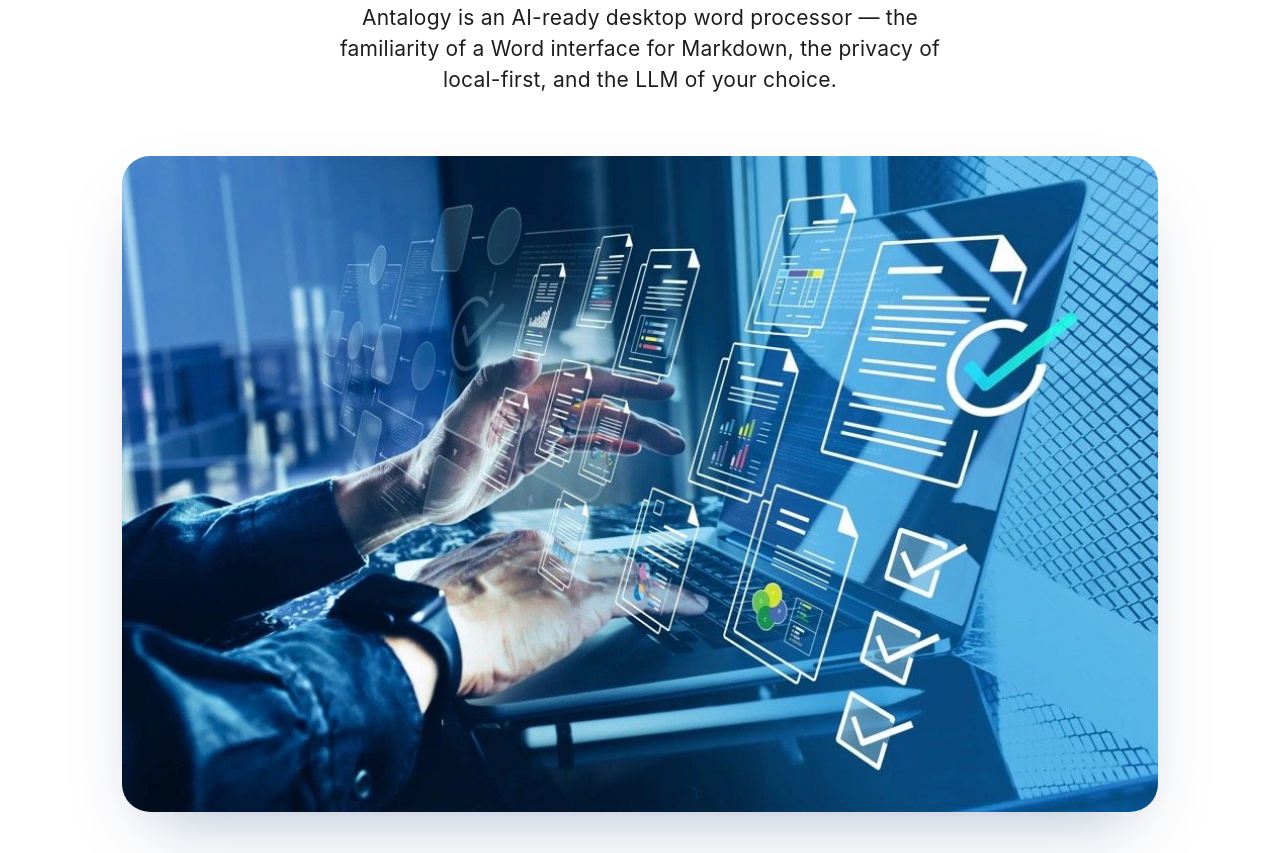
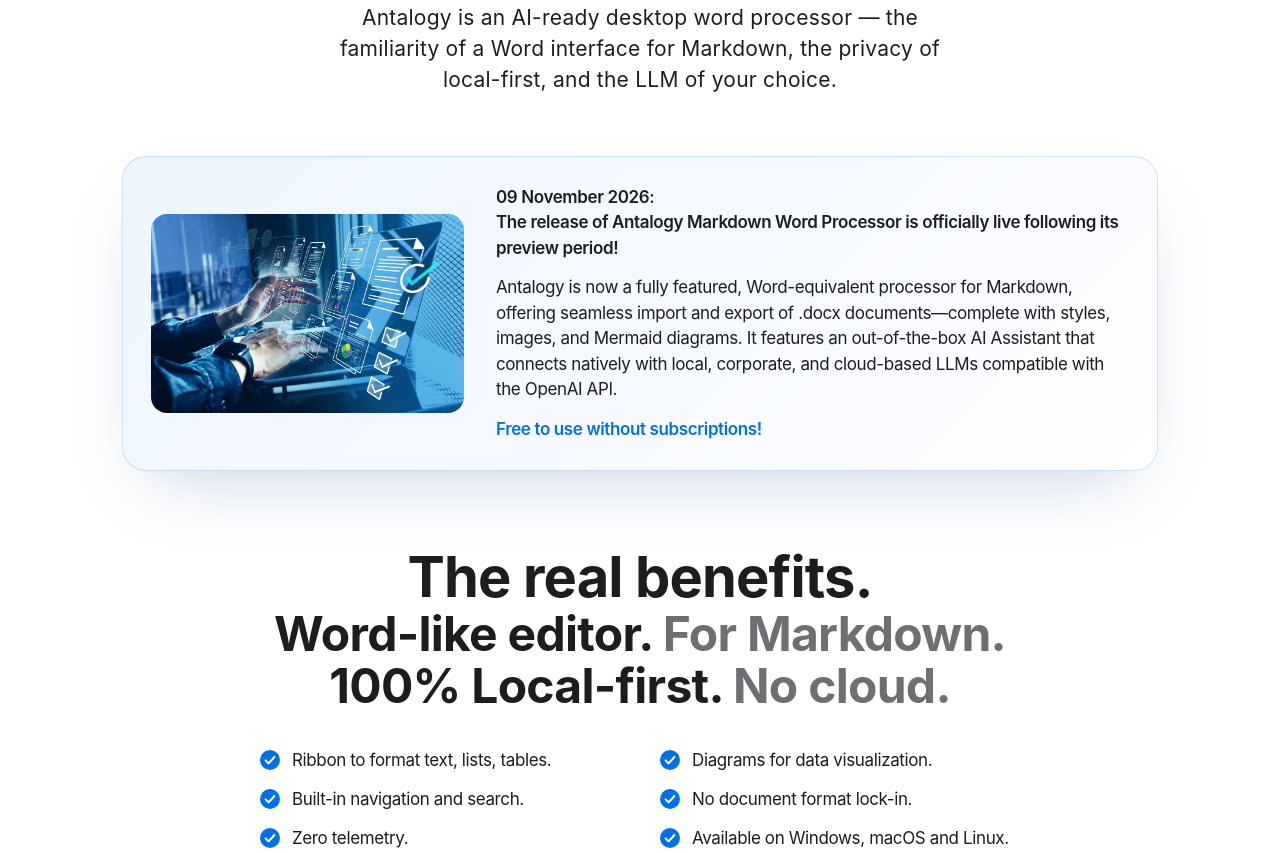
Before and after one commit to Antalogy/site, a plain HTML site: page index.html in a window 1280 px wide. Shown: the part 537-1390 px from the top of the page. Drawn offline with Linux system fonts and the light colour scheme.

Commit message:
updated index with release announcement

```diff
--- a/index.html
+++ b/index.html
@@ -99,11 +99,20 @@
 .hero h1{max-width:820px;margin:0 auto}
 .hero .typ-intro{max-width:660px;margin:26px auto 0;color:var(--ink)}
 .hero-links{display:flex;flex-wrap:wrap;justify-content:center;gap:14px 40px;margin-top:26px}
-.hero-banner{max-width:1080px;margin:60px auto 0;padding:0 22px}
-.hero-banner img{
-  width:100%;border-radius:clamp(16px,3vw,28px);
-  box-shadow:0 30px 70px -30px rgba(0,40,100,.35);
+.announce{max-width:1080px;margin:60px auto 0;padding:0 22px}
+.announce-card{
+  display:flex;align-items:center;gap:32px;text-align:left;
+  background:linear-gradient(135deg,#eef5ff 0%,#f7faff 60%,#fff 100%);
+  border:1px solid rgba(0,113,227,.18);border-radius:24px;
+  padding:28px;box-shadow:0 30px 70px -30px rgba(0,60,140,.25);
 }
+.announce-card img{flex:none;width:clamp(160px,32%,320px);border-radius:16px}
+.announce-body p{font-size:17px;line-height:1.5;letter-spacing:-.022em;color:var(--ink)}
+.announce-body .lead{font-weight:600}
+.announce-body p + p{margin-top:14px}
+.announce-body .free{color:var(--btn);font-weight:600}
+.announce-body .note{color:var(--gray)}
+@media(max-width:734px){.announce-card{flex-direction:column;align-items:center}}
 
 /* ---------------- bands ---------------- */
 .band{padding:clamp(0px,3.5vw,44px) 0;text-align:center}
@@ -261,6 +270,7 @@
       <a href="#benefits">Benefits</a>
       <a href="#assistant">AI&nbsp;Assistant</a>
       <a href="#faq">FAQ</a>
+      <!-- <a href="founder-corner.html">Founder's corner</a> -->
       <a class="ln-pill" href="#download">Download</a>
     </div>
   </div>
@@ -275,9 +285,18 @@
       <h1 class="typ-super">The freedom of Markdown.<br>The power of Word.</h1>
       <p class="typ-intro">Antalogy is an AI-ready desktop word processor — the familiarity of a Word interface for Markdown, the privacy of local-first, and the LLM of your choice.</p>
     </div>
-    <div class="hero-banner">
-      <img src="general.jpg" width="1024" height="649" fetchpriority="high"
-           alt="A knowledge worker at a laptop surrounded by floating documents, checklists and charts.">
+    <div class="announce">
+      <div class="announce-card reveal">
+        <img src="general.jpg" width="1024" height="649"
+             alt="A knowledge worker at a laptop surrounded by floating documents, checklists and charts.">
+        <div class="announce-body">
+          <p class="lead">09 November 2026:<br/>
+		  The release of Antalogy Markdown Word Processor is officially live following its preview period!</p>
+          <p>Antalogy is now a fully featured, Word-equivalent processor for Markdown, offering seamless import and export of .docx documents—complete with styles, images, and Mermaid diagrams. It features an out-of-the-box AI Assistant that connects natively with local, corporate, and cloud-based LLMs compatible with the OpenAI API.</p>
+          <p class="free">Free to use without subscriptions!</p>
+          <!-- <p class="note"><a href="founder-corner.html">Visit the Founder's Corner page</a> to get exclusive project insights.</p> -->
+        </div>
+      </div>
     </div>
   </header>
 
```
